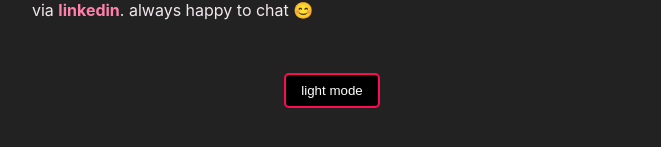
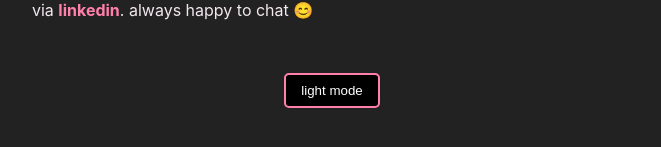
Before and after one commit to avnirao/avnirao.github.io, a plain HTML site: page index.html in a window 1280 px wide. Both pictures are taken after a click on the button "dark mode". Shown: the part 431-578 px from the top of the page, without its empty margins (308-969 px from the left). Drawn offline with Linux system fonts and the light colour scheme.

Commit message:
light pink

```diff
--- a/index.html
+++ b/index.html
@@ -216,7 +216,7 @@
             document.querySelector(".toggle-btn").textContent = "light mode";
             document.querySelector(".toggle-btn").style.backgroundColor = "#000";
             document.querySelector(".toggle-btn").style.color = "#fff";
-            document.querySelector(".toggle-btn").style.borderColor = "#ff0a54";
+            document.querySelector(".toggle-btn").style.borderColor = "#ff80ab";
         } else {
             document.querySelector(".toggle-btn").textContent = "dark mode";
             document.querySelector(".toggle-btn").style.backgroundColor = "#fff";
```
